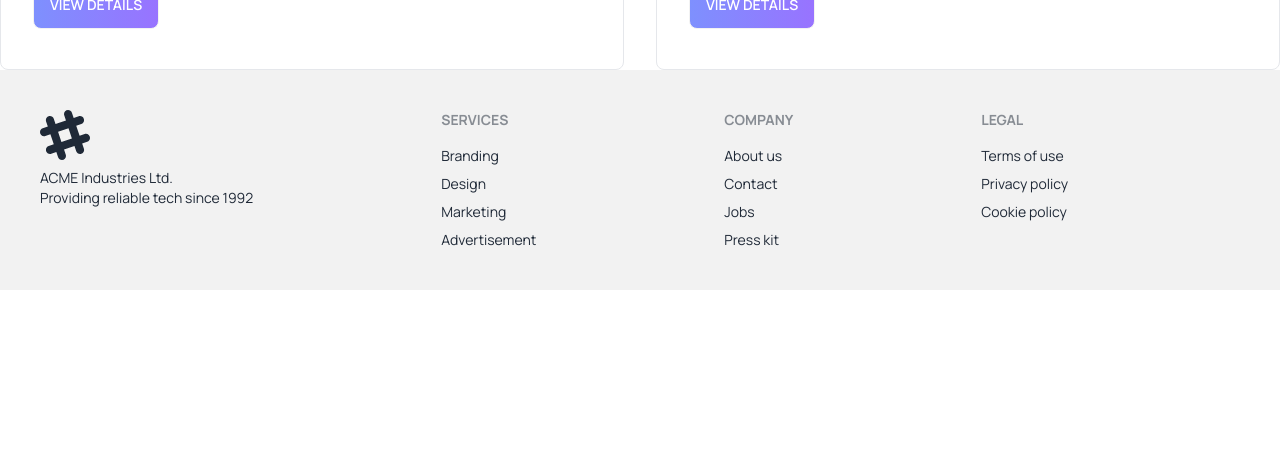
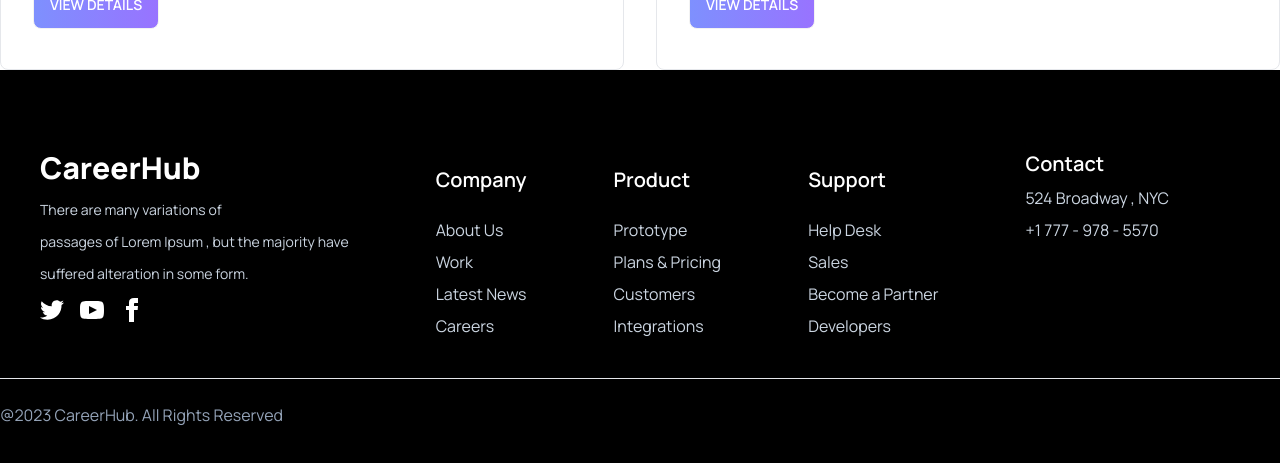
Before and after one commit to developerbadsa/career-hub-react-project, a React (Vite) app: page / in a window 1280 px wide. Shown: the part 3651-4114 px from the top of the page. Before the commit the page ends 3941 px from the top, so only its background shows below. Built offline with nearby package versions, Linux system fonts and the light colour scheme.

Commit message:
updated footer content and make logo components for reuse code

```diff
--- a/src/Components/Pages/Statistics/Sections/Jobs/Job.jsx
+++ b/src/Components/Pages/Statistics/Sections/Jobs/Job.jsx
@@ -34,15 +34,15 @@ const Job = ({ job }) => {
       <div className="flex gap-2 my-4">
         <div className="flex">
           <svg xmlns="http://www.w3.org/2000/svg" width="24" height="24" viewBox="0 0 24 24" fill="none">
-            <path d="M15 10.5C15 11.2956 14.6839 12.0587 14.1213 12.6213C13.5587 13.1839 12.7956 13.5 12 13.5C11.2044 13.5 10.4413 13.1839 9.87868 12.6213C9.31607 12.0587 9 11.2956 9 10.5C9 9.70435 9.31607 8.94129 9.87868 8.37868C10.4413 7.81607 11.2044 7.5 12 7.5C12.7956 7.5 13.5587 7.81607 14.1213 8.37868C14.6839 8.94129 15 9.70435 15 10.5Z" stroke="#757575" stroke-width="1.5" stroke-linecap="round" stroke-linejoin="round" />
-            <path d="M19.5 10.5C19.5 17.642 12 21.75 12 21.75C12 21.75 4.5 17.642 4.5 10.5C4.5 8.51088 5.29018 6.60322 6.6967 5.1967C8.10322 3.79018 10.0109 3 12 3C13.9891 3 15.8968 3.79018 17.3033 5.1967C18.7098 6.60322 19.5 8.51088 19.5 10.5Z" stroke="#757575" stroke-width="1.5" stroke-linecap="round" stroke-linejoin="round" />
+            <path d="M15 10.5C15 11.2956 14.6839 12.0587 14.1213 12.6213C13.5587 13.1839 12.7956 13.5 12 13.5C11.2044 13.5 10.4413 13.1839 9.87868 12.6213C9.31607 12.0587 9 11.2956 9 10.5C9 9.70435 9.31607 8.94129 9.87868 8.37868C10.4413 7.81607 11.2044 7.5 12 7.5C12.7956 7.5 13.5587 7.81607 14.1213 8.37868C14.6839 8.94129 15 9.70435 15 10.5Z" stroke="#757575" strokeWidth="1.5" strokeLinecap="round" strokeLinejoin="round" />
+            <path d="M19.5 10.5C19.5 17.642 12 21.75 12 21.75C12 21.75 4.5 17.642 4.5 10.5C4.5 8.51088 5.29018 6.60322 6.6967 5.1967C8.10322 3.79018 10.0109 3 12 3C13.9891 3 15.8968 3.79018 17.3033 5.1967C18.7098 6.60322 19.5 8.51088 19.5 10.5Z" stroke="#757575" strokeWidth="1.5" strokeLinecap="round" strokeLinejoin="round" />
           </svg>
           <span>{location}</span>
         </div>
         <div className="flex">
 
           <svg xmlns="http://www.w3.org/2000/svg" width="24" height="24" viewBox="0 0 24 24" fill="none">
-            <path d="M12 6V18M9 15.182L9.879 15.841C11.05 16.72 12.949 16.72 14.121 15.841C15.293 14.962 15.293 13.538 14.121 12.659C13.536 12.219 12.768 12 12 12C11.275 12 10.55 11.78 9.997 11.341C8.891 10.462 8.891 9.038 9.997 8.159C11.103 7.28 12.897 7.28 14.003 8.159L14.418 8.489M21 12C21 13.1819 20.7672 14.3522 20.3149 15.4442C19.8626 16.5361 19.1997 17.5282 18.364 18.364C17.5282 19.1997 16.5361 19.8626 15.4442 20.3149C14.3522 20.7672 13.1819 21 12 21C10.8181 21 9.64778 20.7672 8.55585 20.3149C7.46392 19.8626 6.47177 19.1997 5.63604 18.364C4.80031 17.5282 4.13738 16.5361 3.68508 15.4442C3.23279 14.3522 3 13.1819 3 12C3 9.61305 3.94821 7.32387 5.63604 5.63604C7.32387 3.94821 9.61305 3 12 3C14.3869 3 16.6761 3.94821 18.364 5.63604C20.0518 7.32387 21 9.61305 21 12Z" stroke="#757575" stroke-width="1.5" stroke-linecap="round" stroke-linejoin="round" />
+            <path d="M12 6V18M9 15.182L9.879 15.841C11.05 16.72 12.949 16.72 14.121 15.841C15.293 14.962 15.293 13.538 14.121 12.659C13.536 12.219 12.768 12 12 12C11.275 12 10.55 11.78 9.997 11.341C8.891 10.462 8.891 9.038 9.997 8.159C11.103 7.28 12.897 7.28 14.003 8.159L14.418 8.489M21 12C21 13.1819 20.7672 14.3522 20.3149 15.4442C19.8626 16.5361 19.1997 17.5282 18.364 18.364C17.5282 19.1997 16.5361 19.8626 15.4442 20.3149C14.3522 20.7672 13.1819 21 12 21C10.8181 21 9.64778 20.7672 8.55585 20.3149C7.46392 19.8626 6.47177 19.1997 5.63604 18.364C4.80031 17.5282 4.13738 16.5361 3.68508 15.4442C3.23279 14.3522 3 13.1819 3 12C3 9.61305 3.94821 7.32387 5.63604 5.63604C7.32387 3.94821 9.61305 3 12 3C14.3869 3 16.6761 3.94821 18.364 5.63604C20.0518 7.32387 21 9.61305 21 12Z" stroke="#757575" strokeWidth="1.5" strokeLinecap="round" strokeLinejoin="round" />
           </svg>
           <span>{salary}</span>
 
--- a/src/Components/Sections/Footer/Footer.jsx
+++ b/src/Components/Sections/Footer/Footer.jsx
@@ -1,46 +1,60 @@
+import LogoText from "../LogoSection/LogoText";
+
 const Footer = () => {
   return (
-    <footer className=" bg-base-200 text-base-content">
-      <div className="footer container mx-auto  p-10">
-        <aside>
-          <svg
-            width="50"
-            height="50"
-            viewBox="0 0 24 24"
-            xmlns="http://www.w3.org/2000/svg"
-            fillRule="evenodd"
-            clipRule="evenodd"
-            className="fill-current"
-          >
-            <path d="M22.672 15.226l-2.432.811.841 2.515c.33 1.019-.209 2.127-1.23 2.456-1.15.325-2.148-.321-2.463-1.226l-.84-2.518-5.013 1.677.84 2.517c.391 1.203-.434 2.542-1.831 2.542-.88 0-1.601-.564-1.86-1.314l-.842-2.516-2.431.809c-1.135.328-2.145-.317-2.463-1.229-.329-1.018.211-2.127 1.231-2.456l2.432-.809-1.621-4.823-2.432.808c-1.355.384-2.558-.59-2.558-1.839 0-.817.509-1.582 1.327-1.846l2.433-.809-.842-2.515c-.33-1.02.211-2.129 1.232-2.458 1.02-.329 2.13.209 2.461 1.229l.842 2.515 5.011-1.677-.839-2.517c-.403-1.238.484-2.553 1.843-2.553.819 0 1.585.509 1.85 1.326l.841 2.517 2.431-.81c1.02-.33 2.131.211 2.461 1.229.332 1.018-.21 2.126-1.23 2.456l-2.433.809 1.622 4.823 2.433-.809c1.242-.401 2.557.484 2.557 1.838 0 .819-.51 1.583-1.328 1.847m-8.992-6.428l-5.01 1.675 1.619 4.828 5.011-1.674-1.62-4.829z"></path>
-          </svg>
-          <p>
-            ACME Industries Ltd.
-            <br />
-            Providing reliable tech since 1992
-          </p>
-        </aside>
+    <footer className=" bg-black py-10 text-white">
+      <div className="footer container border-b mx-auto p-10">
         <nav>
-          <header className="footer-title">Services</header>
-          <a className="link link-hover">Branding</a>
-          <a className="link link-hover">Design</a>
-          <a className="link link-hover">Marketing</a>
-          <a className="link link-hover">Advertisement</a>
+          <LogoText className='my-4'></LogoText>
+          <p className=" leading-8 text-slate-300">There are many variations of <br /> passages of Lorem Ipsum , but the majority have <br />suffered alteration in some form.</p>
+          <div className="grid grid-flow-col gap-4">
+            <a><svg xmlns="http://www.w3.org/2000/svg" width="24" height="24" viewBox="0 0 24 24" className="fill-current"><path d="M24 4.557c-.883.392-1.832.656-2.828.775 1.017-.609 1.798-1.574 2.165-2.724-.951.564-2.005.974-3.127 1.195-.897-.957-2.178-1.555-3.594-1.555-3.179 0-5.515 2.966-4.797 6.045-4.091-.205-7.719-2.165-10.148-5.144-1.29 2.213-.669 5.108 1.523 6.574-.806-.026-1.566-.247-2.229-.616-.054 2.281 1.581 4.415 3.949 4.89-.693.188-1.452.232-2.224.084.626 1.956 2.444 3.379 4.6 3.419-2.07 1.623-4.678 2.348-7.29 2.04 2.179 1.397 4.768 2.212 7.548 2.212 9.142 0 14.307-7.721 13.995-14.646.962-.695 1.797-1.562 2.457-2.549z"></path></svg></a>
+            <a><svg xmlns="http://www.w3.org/2000/svg" width="24" height="24" viewBox="0 0 24 24" className="fill-current"><path d="M19.615 3.184c-3.604-.246-11.631-.245-15.23 0-3.897.266-4.356 2.62-4.385 8.816.029 6.185.484 8.549 4.385 8.816 3.6.245 11.626.246 15.23 0 3.897-.266 4.356-2.62 4.385-8.816-.029-6.185-.484-8.549-4.385-8.816zm-10.615 12.816v-8l8 3.993-8 4.007z"></path></svg></a>
+            <a><svg xmlns="http://www.w3.org/2000/svg" width="24" height="24" viewBox="0 0 24 24" className="fill-current"><path d="M9 8h-3v4h3v12h5v-12h3.642l.358-4h-4v-1.667c0-.955.192-1.333 1.115-1.333h2.885v-5h-3.808c-3.596 0-5.192 1.583-5.192 4.615v3.385z"></path></svg></a>
+          </div>
+        </nav>
+        <nav className="text-white">
+
+
+
+          <header className=" text-white text-xl font-semibold my-4">Company</header>
+          <a className="link link-hover text-base  text-slate-300">About Us</a>
+          <a className="link link-hover text-base  text-slate-300">Work</a>
+          <a className="link link-hover text-base  text-slate-300">Latest News</a>
+          <a className="link link-hover text-base  text-slate-300 ">Careers</a>
         </nav>
         <nav>
-          <header className="footer-title">Company</header>
-          <a className="link link-hover">About us</a>
-          <a className="link link-hover">Contact</a>
-          <a className="link link-hover">Jobs</a>
-          <a className="link link-hover">Press kit</a>
+
+
+
+          <header className=" text-white text-xl font-semibold my-4">Product</header>
+          <a className="link link-hover text-base  text-slate-300">Prototype</a>
+          <a className="link link-hover text-base  text-slate-300">Plans & Pricing</a>
+          <a className="link link-hover text-base  text-slate-300">Customers</a>
+          <a className="link link-hover text-base  text-slate-300">Integrations</a>
         </nav>
         <nav>
-          <header className="footer-title">Legal</header>
-          <a className="link link-hover">Terms of use</a>
-          <a className="link link-hover">Privacy policy</a>
-          <a className="link link-hover">Cookie policy</a>
+
+
+          <header className="text-xl text-white font-semibold my-4">Support</header>
+          <a className="link link-hover text-base  text-slate-300">Help Desk</a>
+          <a className="link link-hover text-base  text-slate-300">Sales</a>
+          <a className="link link-hover text-base text-slate-300">
+            Become a Partner</a>
+          <a className="link link-hover text-base text-slate-300">
+            Developers</a>
+        </nav>
+        <nav>
+
+
+
+          <header className="text-xl text-white font-semibold">Contact</header>
+          <a className="link link-hover text-base  text-slate-300">524 Broadway , NYC</a>
+          <a className="link link-hover text-base  text-slate-300">+1 777 - 978 - 5570</a>
         </nav>
       </div>
+
+      <p className="container mt-6 text-slate-400 mx-auto text-left">@2023 CareerHub. All Rights Reserved</p>
     </footer>
   );
 };
--- a/src/Components/Sections/Header/TopBar.jsx
+++ b/src/Components/Sections/Header/TopBar.jsx
@@ -1,4 +1,5 @@
 import { NavLink } from "react-router-dom";
+import LogoText from "../LogoSection/LogoText";
 
 const gradientText = "text-transparent bg-clip-text bg-gradient-to-r from-[#7E90FE] to-[#9873FF]";
 const gradientBg = "bg-gradient-to-r from-[#7E90FE] to-[#9873FF]";
@@ -40,7 +41,7 @@ const TopBar = () => {
             </li>
           </ul>
         </div>
-        <span className="text-3xl font-extrabold ">CareerHub</span>
+        <LogoText></LogoText>
       </div>
       <div className="navbar-center hidden lg:flex">
         <ul className="flex gap-6 menu-horizontal px-1">
--- /dev/null
+++ b/src/Components/Sections/LogoSection/LogoText.jsx
@@ -0,0 +1,9 @@
+
+
+const LogoText = () => {
+      return (
+            <span className="text-3xl font-extrabold ">CareerHub</span>
+      );
+};
+
+export default LogoText;
```
